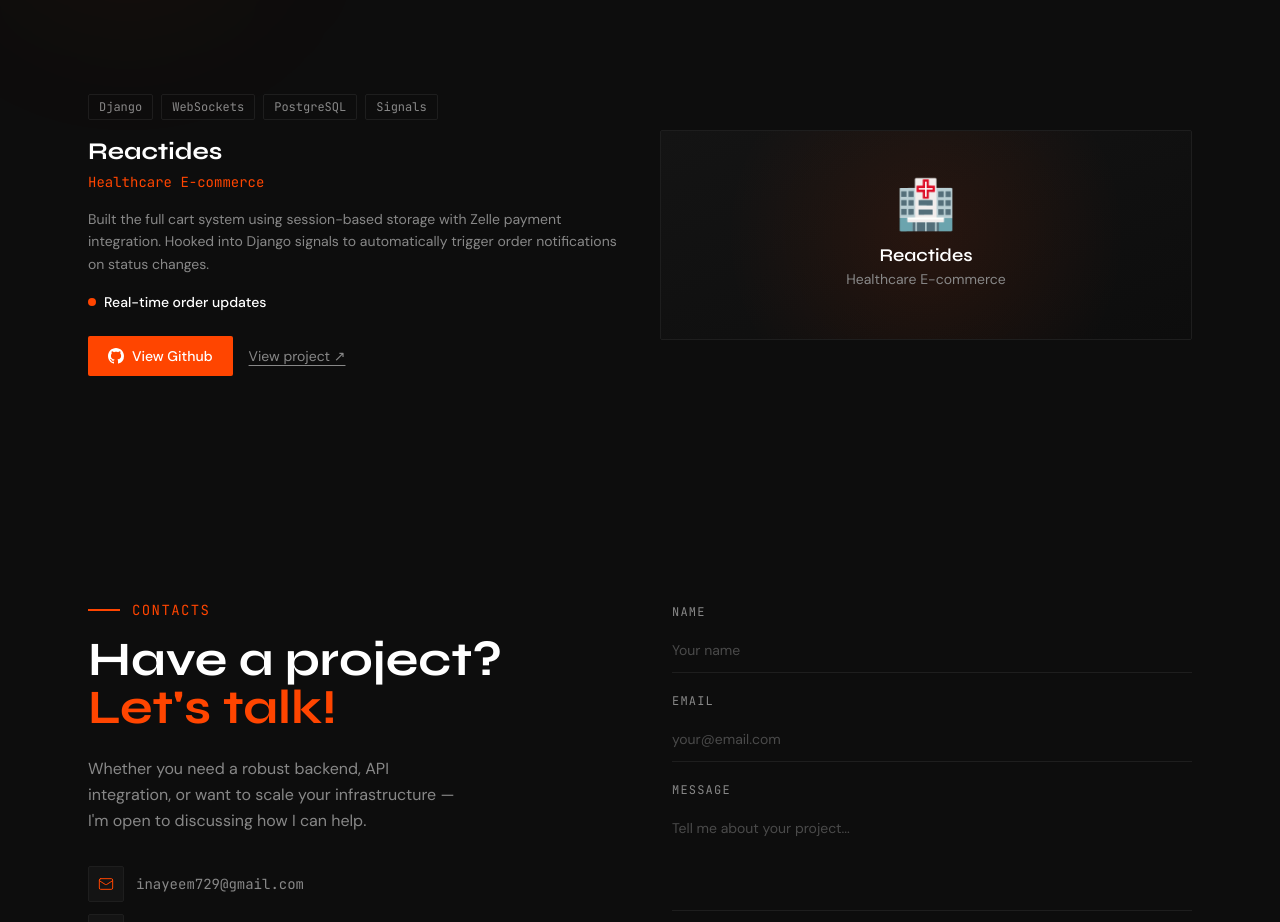
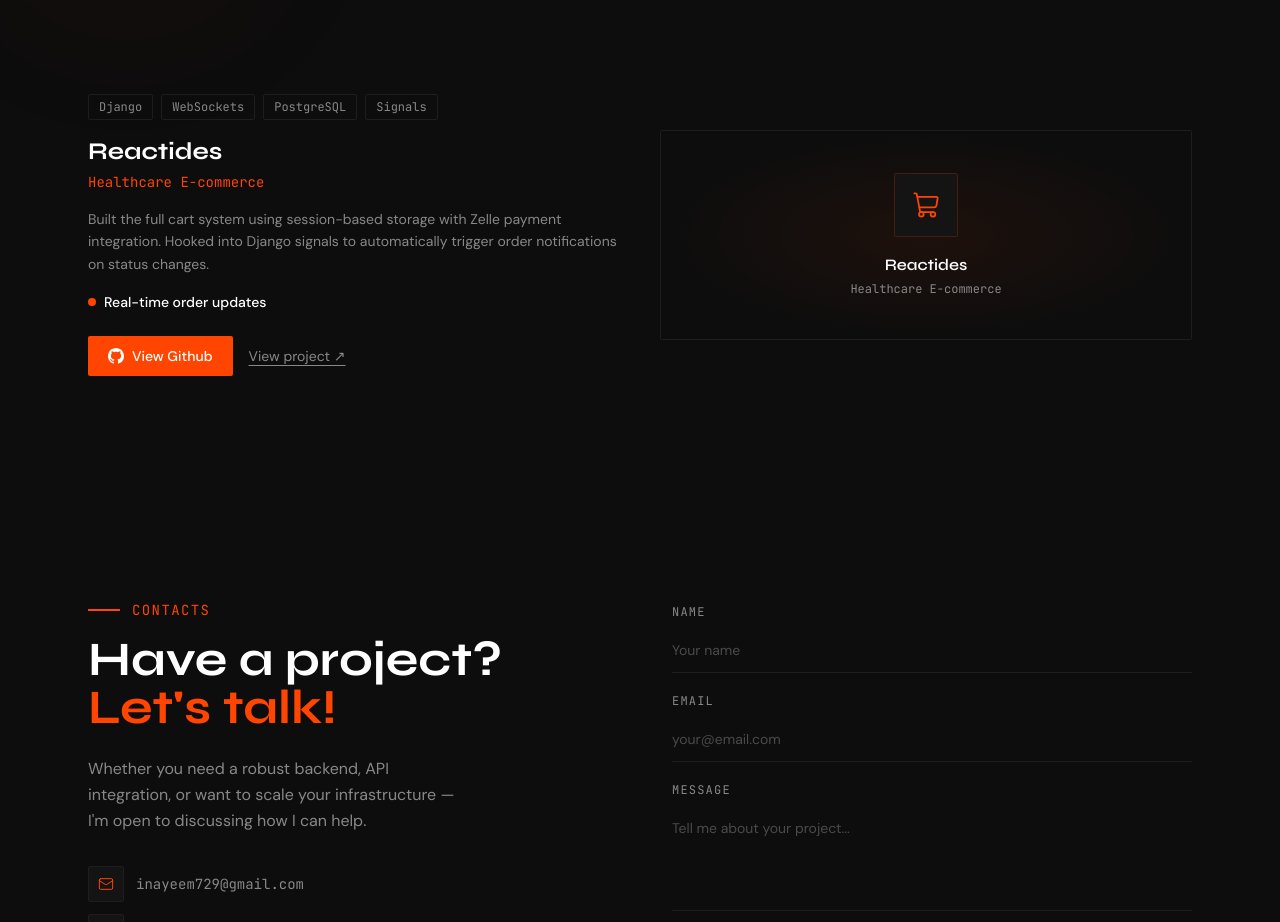
Before and after one commit to Morshed07/Portfolio, a Next.js app: page / in a window 1280 px wide. Shown: the part 4181-5103 px from the top of the page. Built offline with nearby package versions, Linux system fonts and the light colour scheme.

Commit message:
change icon at projects

```diff
--- a/components/Projects.tsx
+++ b/components/Projects.tsx
@@ -1,4 +1,5 @@
 "use client";
+import { ShoppingCart } from "lucide-react";
 
 interface Project {
   name: string;
@@ -168,18 +169,16 @@ export default function Projects() {
                       </pre>
                     </div>
                   ) : (
-                    <div className="h-52 flex items-center justify-center bg-gradient-to-br from-dark-card to-dark relative overflow-hidden">
-                      <div className="absolute inset-0 opacity-10"
-                        style={{
-                          backgroundImage: `radial-gradient(circle at 50% 50%, #FF4500, transparent 70%)`,
-                        }}
-                      />
-                      <div className="text-center z-10">
-                        <div className="text-5xl mb-3">🏥</div>
-                        <p className="font-display font-semibold text-white text-lg">
-                          {project.name}
-                        </p>
-                        <p className="text-muted text-sm">{project.subtitle}</p>
+                    <div className="h-52 flex items-center justify-center bg-dark relative overflow-hidden">
+                      <div className="absolute inset-0" style={{ background: "radial-gradient(ellipse at 50% 50%, rgba(255,69,0,0.07), transparent 70%)" }} />
+                      <div className="relative z-10 flex flex-col items-center gap-4">
+                        <div className="w-16 h-16 rounded-sm bg-dark-card border border-accent/20 flex items-center justify-center">
+                          <ShoppingCart className="w-7 h-7 text-accent" strokeWidth={1.5} />
+                        </div>
+                        <div className="text-center">
+                          <p className="font-display font-semibold text-white">{project.name}</p>
+                          <p className="text-muted text-xs font-mono mt-1">{project.subtitle}</p>
+                        </div>
                       </div>
                     </div>
                   )}
```
